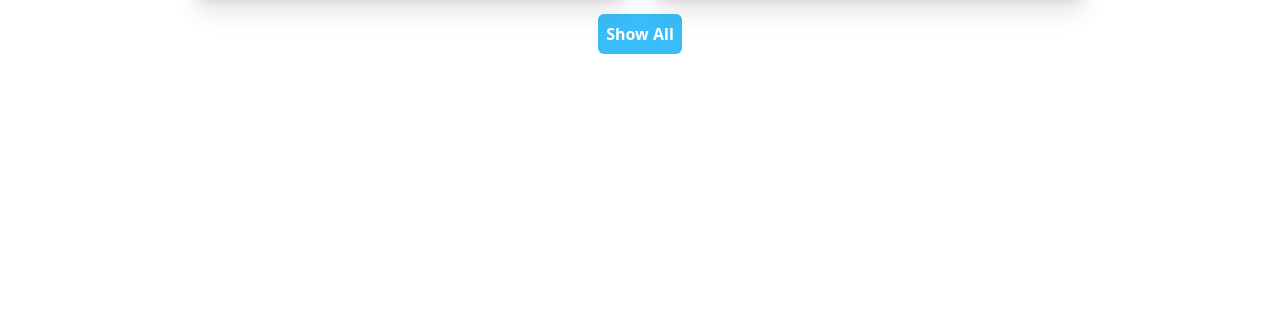
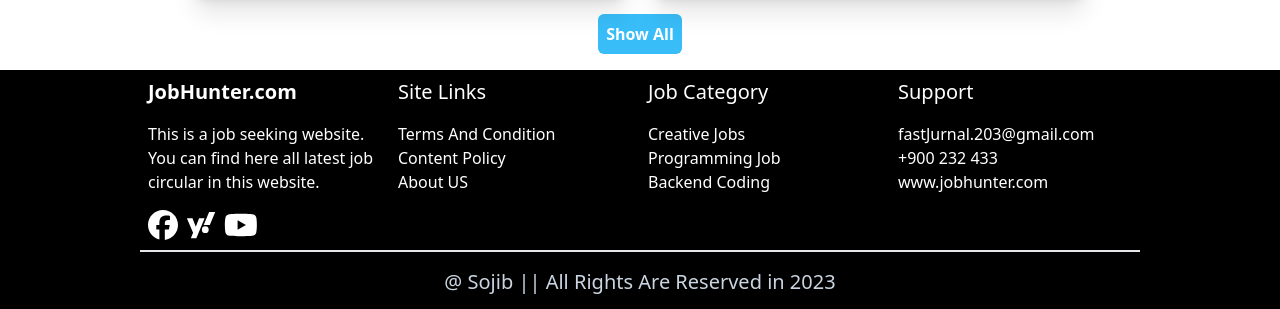
Before and after one commit to ashaansojib/a-9, a React (Vite) app: page / in a window 1280 px wide. Shown: the part 2158-2467 px from the top of the page. Before the commit the page ends 2228 px from the top, so only its background shows below. Built offline with nearby package versions, Linux system fonts and the light colour scheme.

Commit message:
add footer area

```diff
--- a/package.json
+++ b/package.json
@@ -9,6 +9,10 @@
     "preview": "vite preview"
   },
   "dependencies": {
+    "@fortawesome/fontawesome-svg-core": "^6.4.0",
+    "@fortawesome/free-brands-svg-icons": "^6.4.0",
+    "@fortawesome/free-solid-svg-icons": "^6.4.0",
+    "@fortawesome/react-fontawesome": "^0.2.0",
     "@heroicons/react": "^2.0.17",
     "daisyui": "^2.51.5",
     "localforage": "^1.10.0",
--- a/src/App.jsx
+++ b/src/App.jsx
@@ -1,13 +1,17 @@
 import React from 'react';
 import { Outlet } from 'react-router-dom';
 import Nav from './components/Nav';
+import Footer from './components/Footer';
 
 const App = () => {
   return (
-    <div className='my-container'>
+    <>
+    <div className="my-container">
       <Nav></Nav>
       <Outlet></Outlet>
     </div>
+    <Footer></Footer>
+    </>
   );
 };
 
--- /dev/null
+++ b/src/components/Footer.jsx
@@ -0,0 +1,48 @@
+import React from 'react';
+import { FontAwesomeIcon } from "@fortawesome/react-fontawesome";
+import { faFacebook, faYahoo, faYoutube } from "@fortawesome/free-brands-svg-icons";
+
+const Footer = () => {
+    return (
+        <div className='bg-black'>
+            <div className='my-container text-white grid lg:grid-cols-4 md:grid-cols-2 border-b-2'>
+                <div className='space-y-4 p-2'>
+                    <h2 className='font-semibold text-xl'>JobHunter.com</h2>
+                    <p>This is a job seeking website. You can find here all latest job circular in this website.</p>
+                    <p className='space-x-2'>
+                        <span><FontAwesomeIcon icon={faFacebook} style={{ fontSize: 30, color: "white" }} className="text-center" /></span>
+                        <span><FontAwesomeIcon icon={faYahoo} style={{ fontSize: 30, color: "white" }} className="text-center" /></span>
+                        <span><FontAwesomeIcon icon={faYoutube} style={{ fontSize: 30, color: "white" }} className="text-center" /></span>
+                    </p>
+                </div>
+                <div className='p-2 space-y-4'>
+                    <h2 className='ont-semibold text-xl'>Site Links</h2>
+                    <ul>
+                        <li><a href="#">Terms And Condition</a></li>
+                        <li><a href="#">Content Policy</a></li>
+                        <li><a href="#">About US</a></li>
+                    </ul>
+                </div>
+                <div className='p-2 space-y-4'>
+                    <h2 className='ont-semibold text-xl'>Job Category</h2>
+                    <ul>
+                        <li><a href="#">Creative Jobs</a></li>
+                        <li><a href="#">Programming Job</a></li>
+                        <li><a href="#">Backend Coding</a></li>
+                    </ul>
+                </div>
+                <div className='p-2 space-y-4'>
+                    <h2 className='ont-semibold text-xl'>Support</h2>
+                    <ul>
+                        <li><a href="#">fastJurnal.203@gmail.com</a></li>
+                        <li><a href="#">+900 232 433</a></li>
+                        <li><a href="#">www.jobhunter.com</a></li>
+                    </ul>
+                </div>
+            </div>
+            <h2 className='text-center py-4 text-xl text-slate-300'>@ Sojib || All Rights Are Reserved in 2023</h2>
+        </div>
+    );
+};
+
+export default Footer;
--- a/src/components/Home.jsx
+++ b/src/components/Home.jsx
@@ -27,7 +27,7 @@ const Home = () => {
     };
 
     return (
-        <div>
+        <>
             <Header></Header>
             <section className='py-4'>
                 <div className='text-center pb-4'>
@@ -61,7 +61,7 @@ const Home = () => {
                     {!showAll && ( <button onClick={handleShowAll} className='my-btn'>Show All</button>)}
                 </div>
             </section>
-        </div>
+        </>
     );
 };
 
--- a/src/main.jsx
+++ b/src/main.jsx
@@ -15,7 +15,6 @@ const router = createBrowserRouter([
   {
     path: '/',
     element: <App></App>,
-    errorElement: <ErrorPage></ErrorPage>,
     children: [
       {
         path: '/',
```
Also changed, not shown: 2 other files (tests, documents, lock files or other folders).
